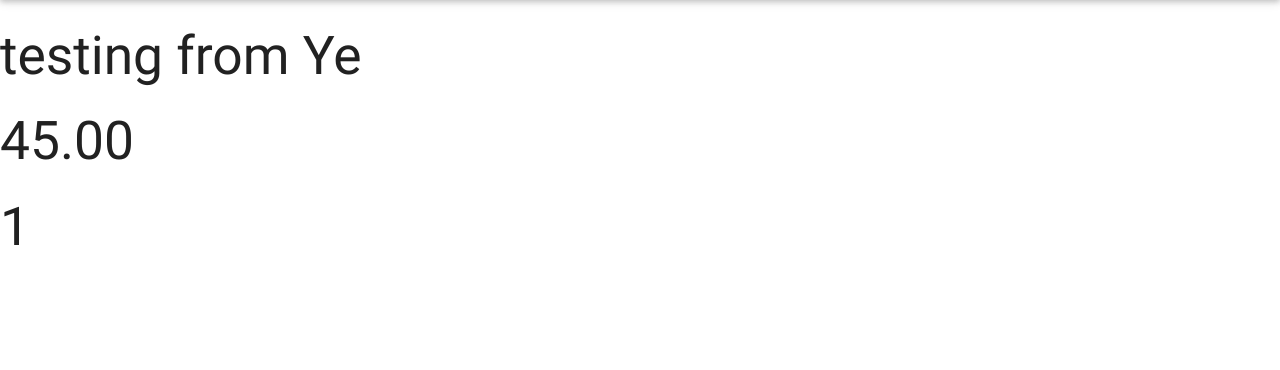
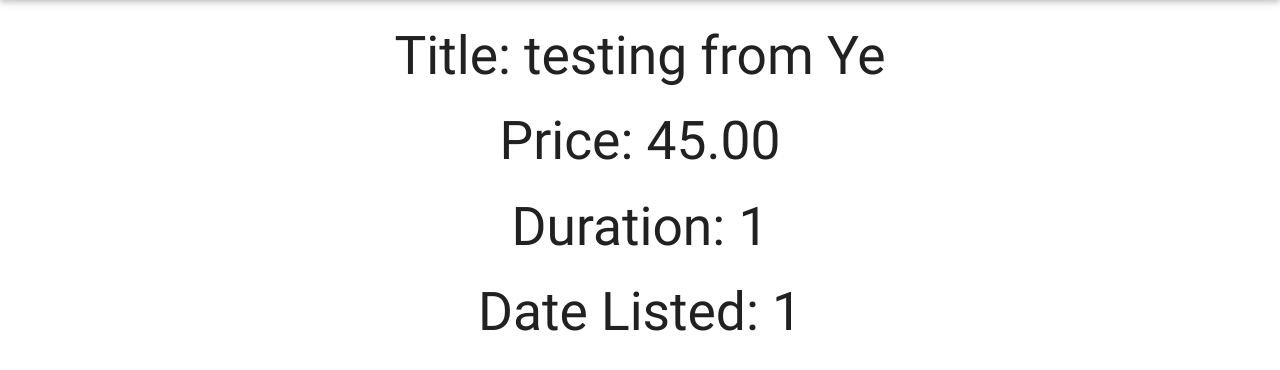
Before and after one commit to ziros94/sublet, a Django app: page /sublet/listing/44/ in a window 1280 px wide. Shown: the part 64-434 px from the top of the page. Run offline with Django 3.2, Linux system fonts and the light colour scheme; data comes from the database, SQL or seed files in the repository; parts of the project's set-up code (start-up, migrations or seed data) failed here and were passed over.

Commit message:
listing page

```diff
--- a/sublet/app/models.py
+++ b/sublet/app/models.py
@@ -5,7 +5,7 @@ from django.utils import timezone
 
 class SubletUser(models.Model):
     user_pk = models.PositiveIntegerField()
-    username = models.CharField(max_length=254)
+    username = models.CharField(max_length=254, unique=True)
     first_name = models.CharField(max_length=254)
     last_name = models.CharField(max_length=254)
     email = models.CharField(max_length=254)
--- a/sublet/app/templates/app/addlisting.html
+++ b/sublet/app/templates/app/addlisting.html
@@ -1,7 +1,8 @@
 {% extends 'app/base.html' %}
 {% block content %}
     {% if user.is_authenticated %}
-        <form action="{% url 'app:addListing' %}" method="post" class="container">
+        <div class="container center">
+            <form action="{% url 'app:addListing' %}" method="post">
             {% csrf_token %}
                 <label for="title">Title</label>
                 <input type="text" name="title" id="title">
@@ -19,6 +20,7 @@
                 <br>
                 <input type="submit" class="waves-effect waves-light btn"/>
             </form>
+        </div>
     {% endif %}
 
 {% endblock %}
--- a/sublet/app/templates/app/base.html
+++ b/sublet/app/templates/app/base.html
@@ -47,7 +47,7 @@
             </div>
         </nav>
 
-        {% block content %}{% endblock %}
+        <div style="margin-top: 20px;">{% block content %}{% endblock %}</div>
     <script>
         $(document).ready(function() {
             $('select').material_select();
--- a/sublet/app/templates/app/listing.html
+++ b/sublet/app/templates/app/listing.html
@@ -1,9 +1,11 @@
 {% extends 'app/base.html' %}
 {% block content %}
-    <h2>{{ listing.title }}</h2>
-    <h2>{{ listing.price }}</h2>
-    <h2>{{ listing.duration }}</h2>
-    {% if user.is_authenticated and not listing.is_booked %}
+    <div class="container center">
+        <h2>Title: {{ listing.title }}</h2>
+        <h2>Price: {{ listing.price }}</h2>
+        <h2>Duration: {{ listing.duration }}</h2>
+        <h2>Date Listed: {{ listing.duration }}</h2>
+        {% if user.is_authenticated and not listing.is_booked %}
         <form action="{% url 'app:book' %}" method="post">
         {% csrf_token %}
         <button type="submit" id="submit" class="waves-effect waves-light btn">Book!</button>
@@ -34,6 +36,9 @@
             });
         </script>
     {% endif %}
+    </div>
+
+
 
 
 {% endblock %}
```
Also changed, not shown: sublet/app/templates/app/addapartment.html (+4 -12 lines), 2 other files. Lines whose indentation alone changed are shown as unchanged.
